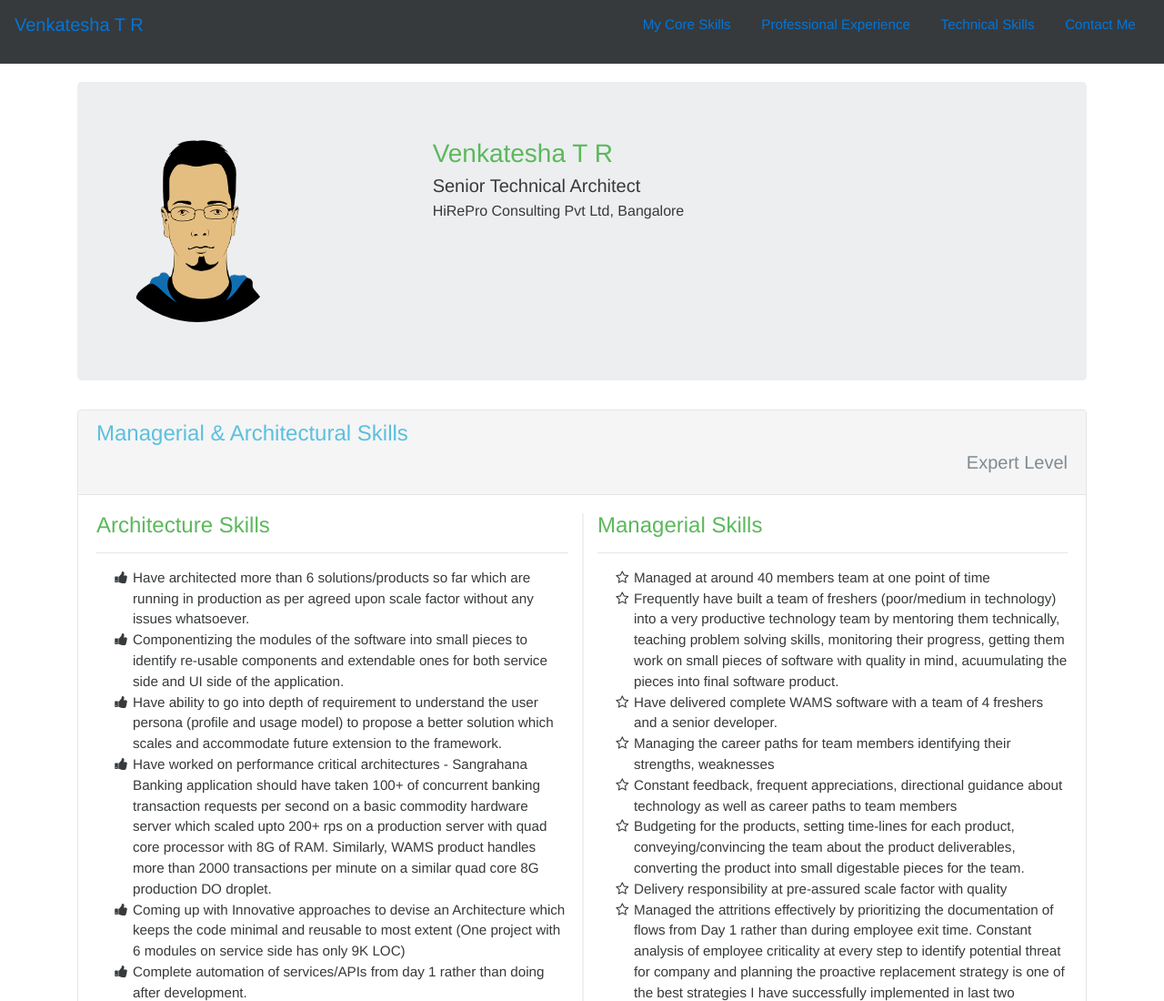
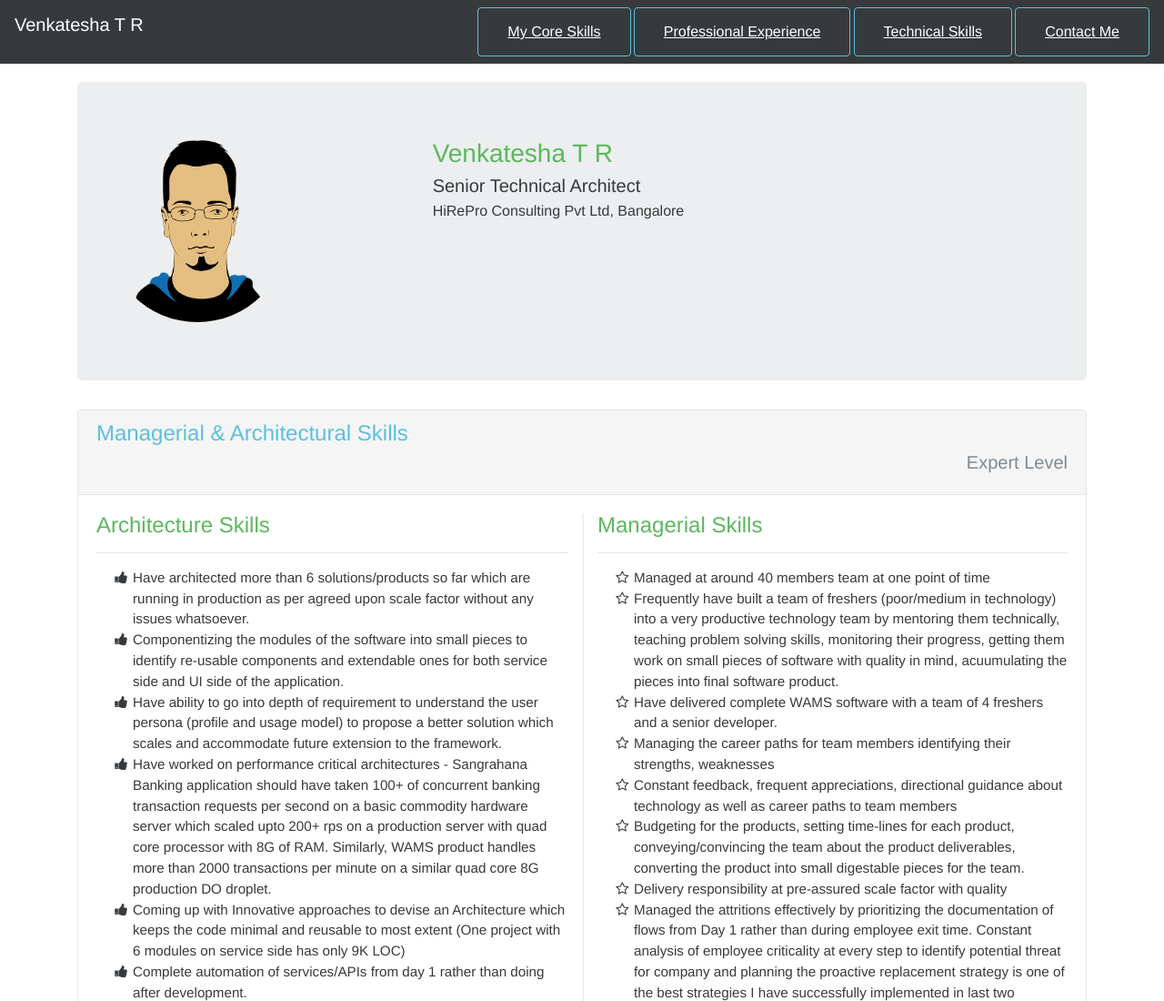
Before and after one commit to vworld4u/vworld4u.github.io, a website: page index.html in a window 1280 px wide. Shown: the top 1100 px of the page at 91% size. Drawn offline with Linux system fonts and the light colour scheme; files whose address does not match are found by name.

Commit message:
fix the style issues

```diff
--- a/index.html
+++ b/index.html
@@ -17,20 +17,28 @@
       <div class="container">
         <nav class="navbar navbar-dark bg-inverse navbar-fixed-top">
           <a class="navbar-brand" href="#">
-            <p class="text-primary">Venkatesha T R</p>
+            <p style="color: white;">Venkatesha T R</p>
           </a>
           <ul class="nav nav-pills pull-xs-right">
             <li class="nav-item active ">
-              <a class="nav-link " href="#managerial">My Core Skills</a>
+              <button class="btn btn-info-outline">
+              <a class="nav-link" href="#managerial" style="color: white; text-decoration: underline;">My Core Skills</a>
+              </button>
             </li>
             <li class="nav-item ">
-              <a class="nav-link " href="#professionalExperience">Professional Experience</a>
+              <button class="btn btn-info-outline">
+              <a class="nav-link " href="#professionalExperience" style="color: white; text-decoration: underline;">Professional Experience</a>
+              </button>
             </li>
             <li class="nav-item ">
-              <a class="nav-link " href="#technicalSkills">Technical Skills</a>
+              <button class="btn btn-info-outline">
+              <a class="nav-link " href="#technicalSkills" style="color: white; text-decoration: underline;">Technical Skills</a>
+              </button>
             </li>
             <li class="nav-item ">
-              <a class="nav-link " href="#contactme">Contact Me</a>
+              <button class="btn btn-info-outline">
+              <a class="nav-link " href="#contactme" style="color: white; text-decoration: underline;">Contact Me</a>
+              </button>
             </li>
           </ul>
         </nav>
```
